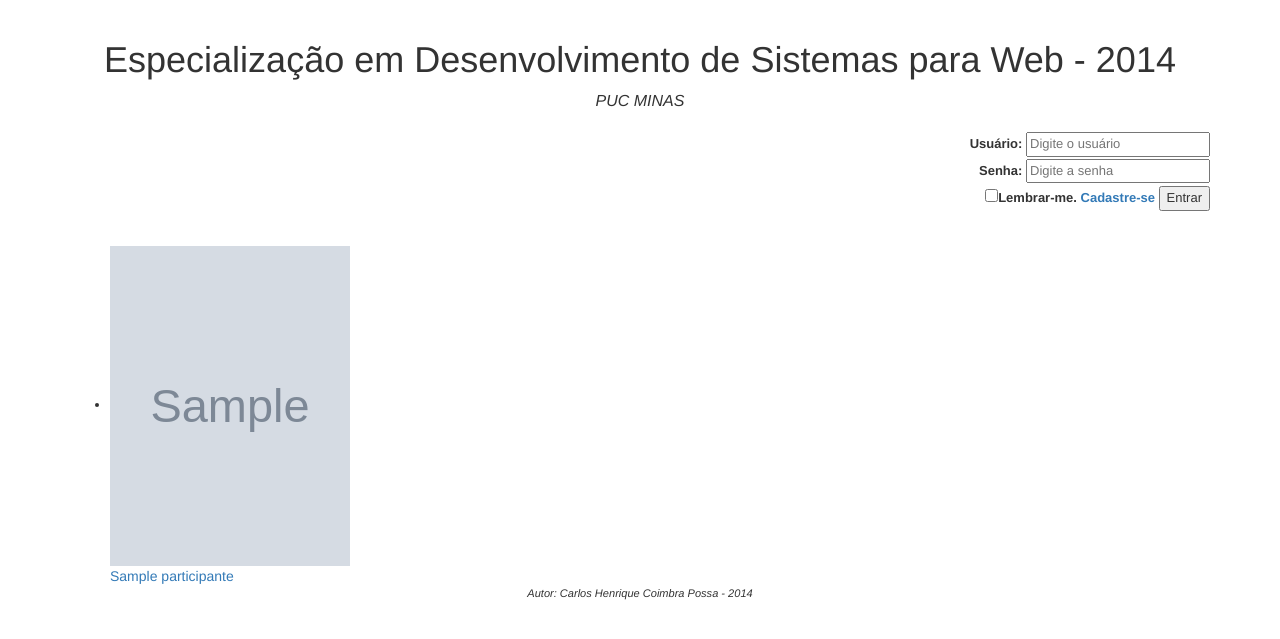
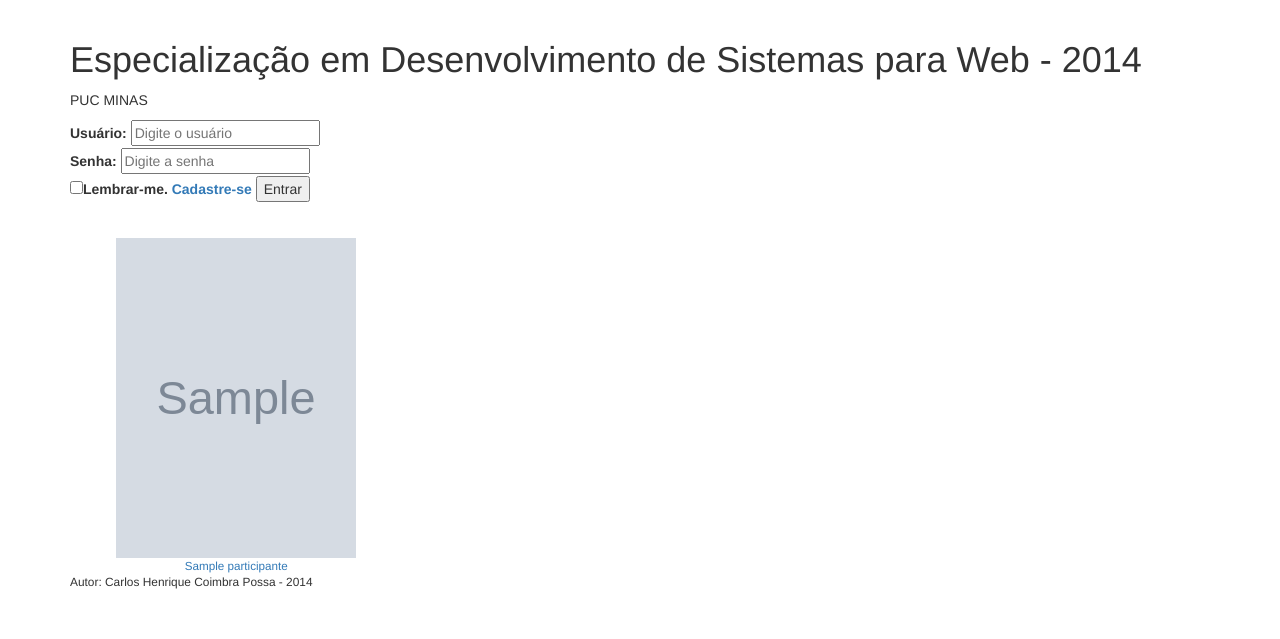
Before and after one commit to carloscpossa/yearbook, a PHP site: page /index.php in a window 1280 px wide. Shown: the top 639 px of the page. Run offline with PHP 8.4, Linux system fonts and the light colour scheme; tables that the repository leaves empty hold one stand-in row (values such as "Sample post"); grey boxes marked "Sample" are stand-in pictures; some libraries are stand-ins or nearby versions.

Commit message:
CSS
Novo CSS

```diff
--- a/estilos/estilo.css
+++ b/estilos/estilo.css
@@ -1,6 +1,4 @@
-
-
-div.cadastro{
+/*div.cadastro{
     position: absolute;
     left: 50%;
     width: 40%;
@@ -151,4 +149,17 @@ dt{
 
 dd{
     font-size: smaller;
+}*/
+
+div ul{
+    list-style: none;
 }
+
+div ul li figure{
+    text-align: center;
+}
+
+div ul li figure figcaption{
+    width: 100%;
+    font-size: smaller;
+}
```
